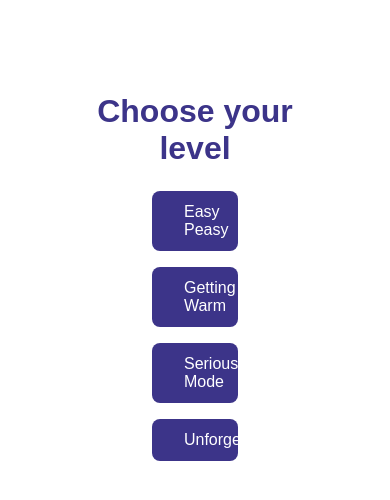
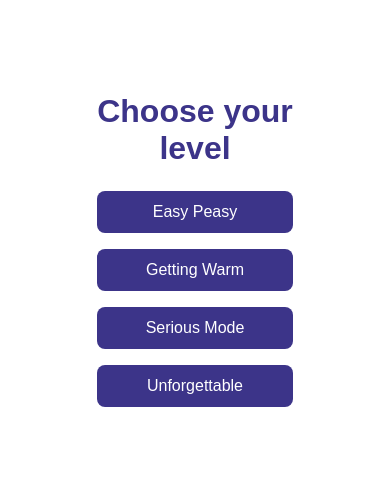
Before and after one commit to raghadhabib/mentorship-memory-game, a React (Vite) app: page / in a window 390 px wide. Shown: the top 500 px of the page. Built offline with nearby package versions, Linux system fonts and the light colour scheme; a web font is replaced by a local one.

Commit message:
responsive fixes

```diff
--- a/src/App.tsx
+++ b/src/App.tsx
@@ -47,7 +47,9 @@
     background: "#3C3489",
     color: "#fff",
     cursor: "pointer",
-    width: "35%",
+    width: "80%",
+    maxWidth: "300px",
+    textAlign: "center",
   };
 
   useEffect(() => {
--- a/src/components/card.css
+++ b/src/components/card.css
@@ -1,8 +1,8 @@
 .cards-container {
   display: grid;
-  grid-template-columns: repeat(auto-fill, minmax(150px, 200px));
-  gap: 1rem;
-  padding: 3rem;
+  grid-template-columns: repeat(auto-fill, minmax(130px, 1fr));
+  gap: 0.75rem;
+  padding: 1rem;
   justify-content: center;
 }
 
```
